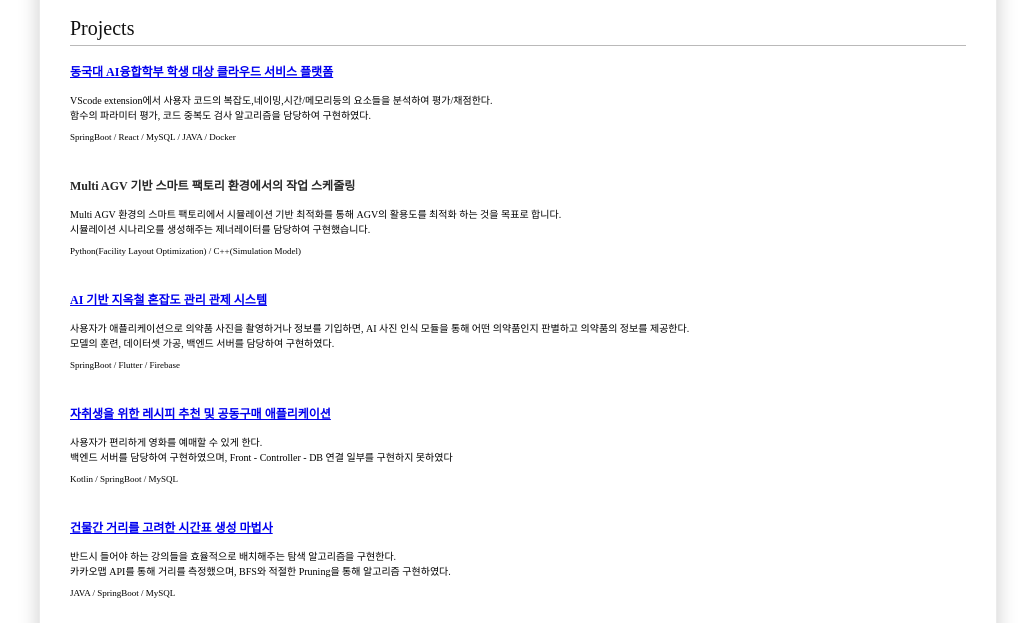
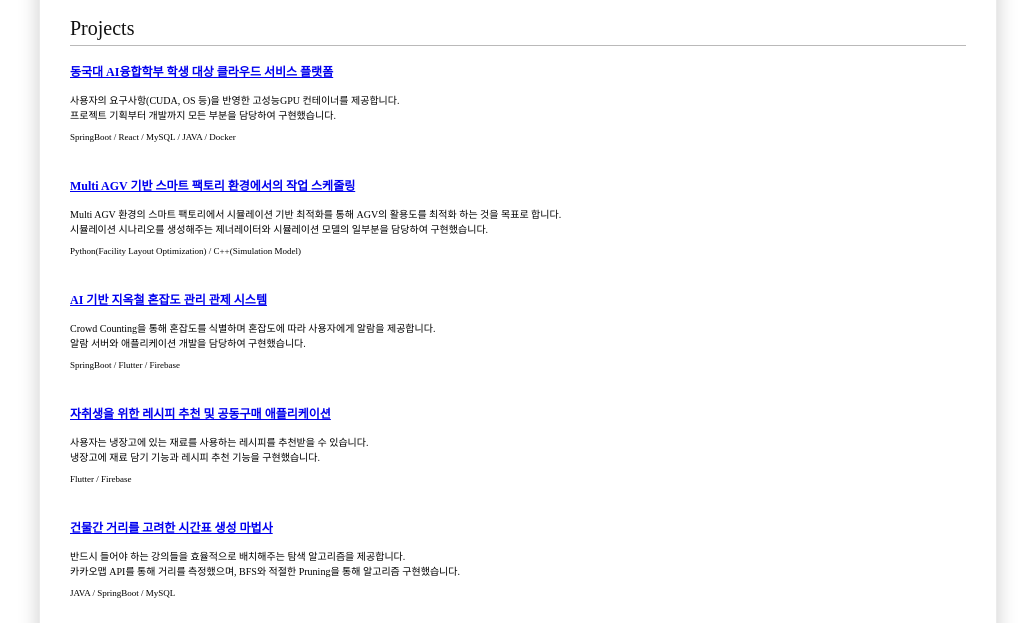
Before and after one commit to parkmingyun99/parkmingyun99.github.io, a plain HTML site: page index.html in a window 1280 px wide. Shown: the part 177-800 px from the top of the page, without its empty margins (122-1157 px from the left). Drawn offline with Linux system fonts and the light colour scheme.

Commit message:
add: image

```diff
--- a/index.html
+++ b/index.html
@@ -19,27 +19,27 @@
       <p class = "themes">Projects
       <section>
         <p class="title-text"><a href = "https://github.com/DGU-Dcloud/Dcloud">동국대 AI융합학부 학생 대상 클라우드 서비스 플랫폼</a></p>
-        <p class="desc-text">VScode extension에서 사용자 코드의 복잡도,네이밍,시간/메모리등의 요소들을 분석하여 평가/채점한다.<br>함수의 파라미터 평가, 코드 중복도 검사 알고리즘을 담당하여 구현하였다.</p>
+        <p class="desc-text">사용자의 요구사항(CUDA, OS 등)을 반영한 고성능GPU 컨테이너를 제공합니다.<br>프로젝트 기획부터 개발까지 모든 부분을 담당하여 구현했습니다.</p>
         <p class ="sub-text">SpringBoot / React / MySQL / JAVA / Docker</p>
       </section>
       <section>
-        <p class="title-text"> Multi AGV 기반 스마트 팩토리 환경에서의 작업 스케줄링</p>
-        <p class="desc-text">Multi AGV 환경의 스마트 팩토리에서 시뮬레이션 기반 최적화를 통해 AGV의 활용도를 최적화 하는 것을 목표로 합니다. <br>시뮬레이션 시나리오를 생성해주는 제너레이터를 담당하여 구현했습니다.</p>
+        <p class="title-text"><a href = "https://github.com/parkmingyun99/Event-based-Simulation">Multi AGV 기반 스마트 팩토리 환경에서의 작업 스케줄링</a></p>
+        <p class="desc-text">Multi AGV 환경의 스마트 팩토리에서 시뮬레이션 기반 최적화를 통해 AGV의 활용도를 최적화 하는 것을 목표로 합니다. <br>시뮬레이션 시나리오를 생성해주는 제너레이터와 시뮬레이션 모델의 일부분을 담당하여 구현했습니다.</p>
         <p class ="sub-text">Python(Facility Layout Optimization) / C++(Simulation Model)</p>
       </section>
       <section>
         <p class="title-text"> <a href = "https://github.com/2023-SubwayCongestion">AI 기반 지옥철 혼잡도 관리 관제 시스템</a></p>
-        <p class="desc-text">사용자가 애플리케이션으로 의약품 사진을 촬영하거나 정보를 기입하면, AI 사진 인식 모듈을 통해 어떤 의약품인지 판별하고 의약품의 정보를 제공한다.<br>모델의 훈련, 데이터셋 가공, 백엔드 서버를 담당하여 구현하였다.</p>
+        <p class="desc-text">Crowd Counting을 통해 혼잡도를 식별하며 혼잡도에 따라 사용자에게 알람을 제공합니다.<br>알람 서버와 애플리케이션 개발을 담당하여 구현했습니다.</p>
         <p class ="sub-text">SpringBoot / Flutter / Firebase</p>
       </section>
       <section>
-        <p class="title-text"><a href = "https://github.com/Limworld98/dgv">자취생을 위한 레시피 추천 및 공동구매 애플리케이션</a></p>
-        <p class="desc-text">사용자가 편리하게 영화를 예매할 수 있게 한다.<br>백엔드 서버를 담당하여 구현하였으며, Front - Controller - DB 연결 일부를 구현하지 못하였다</p>
-        <p class ="sub-text">Kotlin / SpringBoot / MySQL</p>
+        <p class="title-text"><a href = "https://github.com/2022EvenBetter/HomeAloneRecipe">자취생을 위한 레시피 추천 및 공동구매 애플리케이션</a></p>
+        <p class="desc-text">사용자는 냉장고에 있는 재료를 사용하는 레시피를 추천받을 수 있습니다.<br>냉장고에 재료 담기 기능과 레시피 추천 기능을 구현했습니다.</p>
+        <p class ="sub-text">Flutter / Firebase</p>
       </section>
       <section>
         <p class="title-text"><a href = "https://github.com/CSID-DGU/2022-01-OSSP1-ConfusedMinsu-5">건물간 거리를 고려한 시간표 생성 마법사</a></p>
-        <p class="desc-text">반드시 들어야 하는 강의들을 효율적으로 배치해주는 탐색 알고리즘을 구현한다.<br>카카오맵 API를 통해 거리를 측정했으며, BFS와 적절한 Pruning을 통해 알고리즘 구현하였다.  </p>
+        <p class="desc-text">반드시 들어야 하는 강의들을 효율적으로 배치해주는 탐색 알고리즘을 제공합니다.<br>카카오맵 API를 통해 거리를 측정했으며, BFS와 적절한 Pruning을 통해 알고리즘 구현했습니다.  </p>
         <p class ="sub-text">JAVA / SpringBoot / MySQL</p>
       </section>
       </p>
```
Also changed, not shown: images/email.png (added), images/github.png (added), images/insta.png (added), 1 other file.
